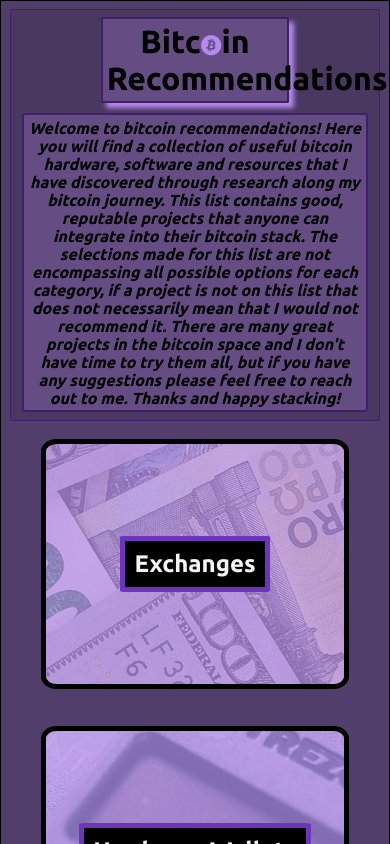
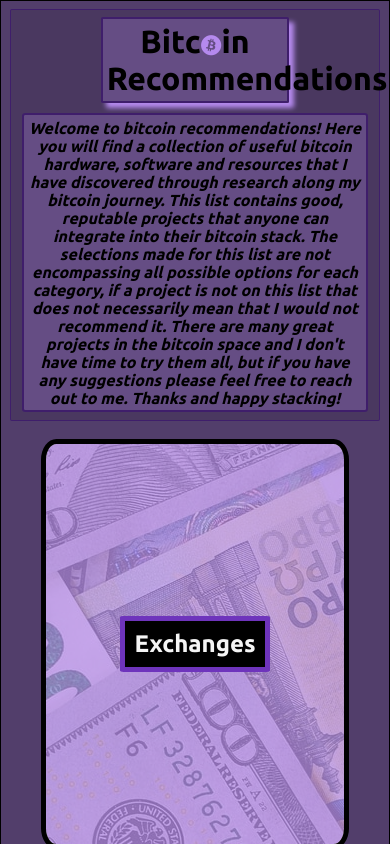
Before and after one commit to secondl1ght-projects/bitcoinrecommend, a React (Create React App) app: page / in a window 390 px wide. Shown: the top 844 px of the page. Built offline with nearby package versions, Linux system fonts and the light colour scheme.

Commit message:
Adjust media query

```diff
--- a/src/App.css
+++ b/src/App.css
@@ -241,6 +241,6 @@
   }
 
   .cardintro, .cardclick {
-    height: 15rem;
+    height: 25rem;
   }
 }
```
